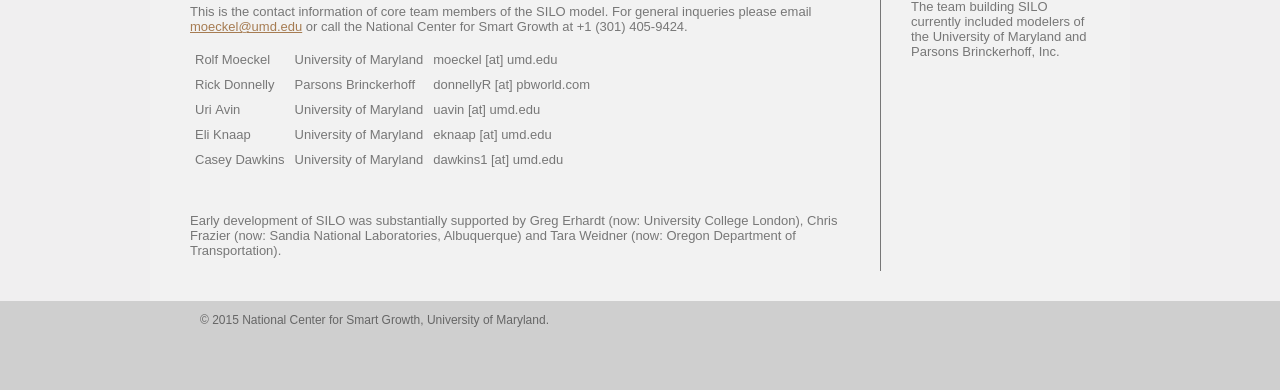
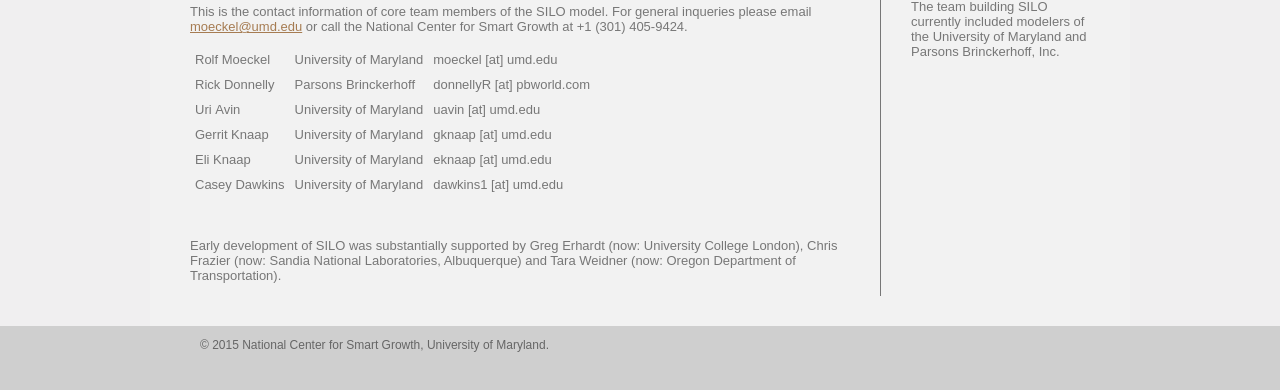
Before and after one commit to moeckel/siloWeb, a plain HTML site: page team.html in a window 1280 px wide. Shown: the part 206-596 px from the top of the page. Drawn offline with Linux system fonts and the light colour scheme.

Commit message:
Added Gerrit to SILO team.

```diff
--- a/team.html
+++ b/team.html
@@ -75,6 +75,11 @@
 					    <td>uavin&nbsp;[at]&nbsp;umd.edu</td>
 				      </tr>
                       <tr>
+					    <td>Gerrit&nbsp;Knaap</td>
+                        <td>University&nbsp;of&nbsp;Maryland</td>
+					    <td>gknaap&nbsp;[at]&nbsp;umd.edu</td>
+				      </tr>
+                      <tr>
 					    <td>Eli&nbsp;Knaap</td>
                         <td>University&nbsp;of&nbsp;Maryland</td>
 					    <td>eknaap&nbsp;[at]&nbsp;umd.edu</td>
```
